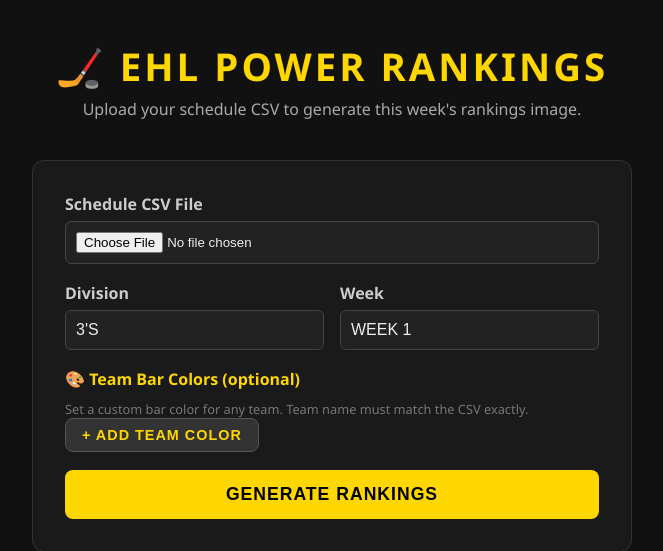
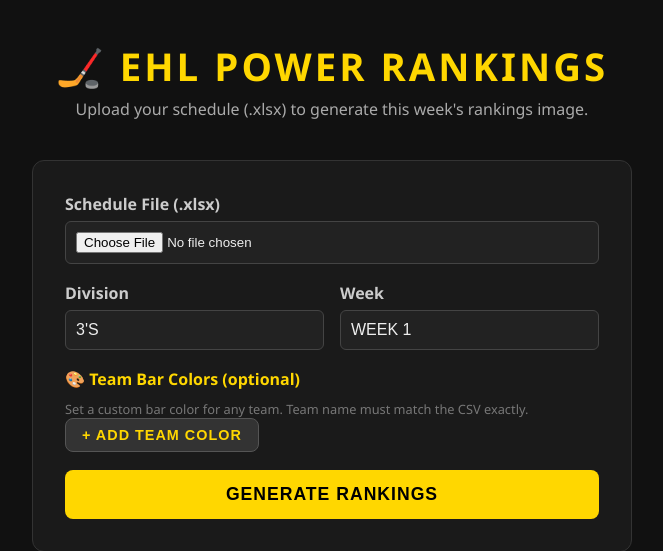
Before and after one commit to ElectricHockey/ehl-power-rankings, a Flask app: page / in a window 1280 px wide. Shown: the top 551 px of the page, without its empty margins (308-971 px from the left). Run offline with Flask 3, Linux system fonts and the light colour scheme; parts of the project's set-up code (start-up, migrations or seed data) failed here and were passed over.

Commit message:
Add xlsx upload support, week-based movement arrows, and fix logo matching for & in team names
- Switch upload from .csv to .xlsx (with .csv fallback)
- Add openpyxl dependency for xlsx parsing
- Add week-based movement calculation: compare current week vs previous week rankings
- Draw colored arrows in image: ▲N (green) for moved up, ▼N (red) for moved down, – for no change
- Fix logo auto-detect for teams with & in name (e.g. "Blood Sweat & Beers" → blood_sweat_beers.png or blood_sweat_and_beers.png)
- Store CSV text in session instead of file path for regeneration

Agent-Logs-Url: https://github.com/ElectricHockey/ehl-power-rankings/sessions/00d4094c-3e21-4ee6-b9b1-7aa8891dcf80

Co-authored-by: ElectricHockey <214592700+ElectricHockey@users.noreply.github.com>

```diff
--- a/app.py
+++ b/app.py
@@ -1,7 +1,7 @@
 """
 app.py – EHL Power Rankings Web App
-Upload a CSV schedule file, see the top-10 power rankings, and download
-a styled image ready for social media.
+Upload an Excel (.xlsx) schedule file, see the top-10 power rankings, and
+download a styled image ready for social media.
 """
 
 import os
@@ -53,6 +53,12 @@ def _collect_font_overrides(form):
     return overrides
 
 
+def _extract_week_number(week_label):
+    """Extract the numeric week from a label like 'WEEK 3'. Returns 0 if unparseable."""
+    m = re.search(r'(\d+)', week_label)
+    return int(m.group(1)) if m else 0
+
+
 @app.route("/", methods=["GET"])
 def index():
     return render_template("index.html")
@@ -61,17 +67,18 @@ def index():
 @app.route("/generate", methods=["POST"])
 def generate():
     # ── Validate upload ─────────────────────────────────────
-    if "csv_file" not in request.files:
+    if "schedule_file" not in request.files:
         flash("No file uploaded.", "error")
         return redirect(url_for("index"))
 
-    csv_file = request.files["csv_file"]
-    if csv_file.filename == "":
+    schedule_file = request.files["schedule_file"]
+    if schedule_file.filename == "":
         flash("No file selected.", "error")
         return redirect(url_for("index"))
 
-    if not csv_file.filename.lower().endswith(".csv"):
-        flash("Please upload a .csv file.", "error")
+    fname_lower = schedule_file.filename.lower()
+    if not (fname_lower.endswith(".xlsx") or fname_lower.endswith(".csv")):
+        flash("Please upload an .xlsx (or .csv) file.", "error")
         return redirect(url_for("index"))
 
     week_label = request.form.get("week_label", "WEEK 1").strip() or "WEEK 1"
@@ -93,15 +100,19 @@ def generate():
             if re.match(r'^[0-9a-fA-F]{6}$', hex_val):
                 color_overrides[name] = f"#{hex_val}"
 
-    # ── Save uploaded CSV ───────────────────────────────────
-    csv_filename = f"{uuid.uuid4().hex}.csv"
-    csv_path = os.path.join(UPLOAD_DIR, csv_filename)
-    csv_file.save(csv_path)
+    # ── Save uploaded file ──────────────────────────────────
+    ext = ".xlsx" if fname_lower.endswith(".xlsx") else ".csv"
+    saved_filename = f"{uuid.uuid4().hex}{ext}"
+    saved_path = os.path.join(UPLOAD_DIR, saved_filename)
+    schedule_file.save(saved_path)
 
-    # ── Run the rankings engine ─────────────────────────────
+    # ── Convert to CSV text ─────────────────────────────────
     try:
-        with open(csv_path, "r", encoding="utf-8") as f:
-            csv_text = f.read()
+        if ext == ".xlsx":
+            csv_text = engine.xlsx_to_csv_text(saved_path)
+        else:
+            with open(saved_path, "r", encoding="utf-8") as f:
+                csv_text = f.read()
 
         teams = engine.parse_schedule(csv_text)
         rankings = engine.calculate_power_scores(teams)
@@ -116,25 +127,31 @@ def generate():
                 )
             else:
                 flash(
-                    "No teams or games found in the CSV. "
+                    "No teams or games found in the file. "
                     "Expected columns: Game#, Home, HomeScore, AwayScore, Away, …, …, Status. "
                     "Rows must start with a number (game #).",
                     "error",
                 )
-            if os.path.exists(csv_path):
-                os.remove(csv_path)
+            if os.path.exists(saved_path):
+                os.remove(saved_path)
             return redirect(url_for("index"))
 
     except Exception as exc:
-        flash(f"Error processing CSV: {exc}", "error")
-        if os.path.exists(csv_path):
-            os.remove(csv_path)
+        flash(f"Error processing file: {exc}", "error")
+        if os.path.exists(saved_path):
+            os.remove(saved_path)
         return redirect(url_for("index"))
 
-    # Keep the CSV so the user can regenerate with different colors
-    session["csv_path"] = csv_path
+    # Store CSV text in session for regeneration; remove uploaded file
+    session["csv_text"] = csv_text
     session["week_label"] = week_label
     session["div_label"] = div_label
+    if os.path.exists(saved_path):
+        os.remove(saved_path)
+
+    # ── Compute movement arrows ─────────────────────────────
+    week_num = _extract_week_number(week_label)
+    movement = engine.compute_movement(csv_text, week_num)
 
     # ── Generate image ──────────────────────────────────────
     out_filename = f"power_rankings_{uuid.uuid4().hex}.png"
@@ -153,6 +170,7 @@ def generate():
         top_n=10,
         color_overrides=color_overrides,
         font_overrides=font_overrides,
+        movement=movement,
     )
 
     # ── Build results table with ALL ranked teams ───────────
@@ -227,13 +245,13 @@ def download(filename):
 
 @app.route("/regenerate", methods=["POST"])
 def regenerate():
-    """Re-generate the image using the previously uploaded CSV with new color overrides."""
-    csv_path = session.get("csv_path")
+    """Re-generate the image using the previously uploaded schedule with new overrides."""
+    csv_text = session.get("csv_text")
     week_label = session.get("week_label", "WEEK 1")
     div_label = session.get("div_label", "3'S")
 
-    if not csv_path or not os.path.isfile(csv_path):
-        flash("Session expired. Please upload the CSV again.", "error")
+    if not csv_text:
+        flash("Session expired. Please upload the schedule again.", "error")
         return redirect(url_for("index"))
 
     # ── Collect team color overrides ────────────────────────
@@ -253,17 +271,19 @@ def regenerate():
 
     # ── Re-run the rankings engine ──────────────────────────
     try:
-        with open(csv_path, "r", encoding="utf-8") as f:
-            csv_text = f.read()
         teams = engine.parse_schedule(csv_text)
         rankings = engine.calculate_power_scores(teams)
     except Exception as exc:
-        flash(f"Error processing CSV: {exc}", "error")
+        flash(f"Error processing schedule: {exc}", "error")
         return redirect(url_for("index"))
 
     if not rankings:
         flash("No ranked teams found.", "error")
         return redirect(url_for("index"))
+
+    # ── Compute movement arrows ─────────────────────────────
+    week_num = _extract_week_number(week_label)
+    movement = engine.compute_movement(csv_text, week_num)
 
     # ── Generate new image ──────────────────────────────────
     out_filename = f"power_rankings_{uuid.uuid4().hex}.png"
@@ -281,6 +301,7 @@ def regenerate():
         top_n=10,
         color_overrides=color_overrides,
         font_overrides=font_overrides,
+        movement=movement,
     )
 
     # ── Build results + team colors ─────────────────────────
--- a/generate_image.py
+++ b/generate_image.py
@@ -29,6 +29,8 @@ RANK_TEXT_COLOR = (255, 255, 255)
 TITLE_COLOR = (255, 215, 0)
 SUBTITLE_COLOR = (255, 215, 0)
 MOVEMENT_COLOR = (255, 255, 255)
+MOVE_UP_COLOR = (0, 200, 0)
+MOVE_DOWN_COLOR = (220, 30, 30)
 
 FONT_DIR = "/usr/share/fonts/truetype"
 
@@ -97,6 +99,7 @@ def generate_rankings_image(
     top_n=10,
     color_overrides=None,
     font_overrides=None,
+    movement=None,
 ):
     """
     Generate the power rankings image.
@@ -120,9 +123,14 @@ def generate_rankings_image(
     font_overrides : dict or None
         Optional {"title": int, "subtitle": int, "team": int, "rank": int}
         to override default font sizes (in pt).
+    movement : dict or None
+        Optional {team_name: int} where positive = moved up, negative = down,
+        0 = unchanged, None = new team.  Omit for no arrows.
     """
     if color_overrides is None:
         color_overrides = {}
+    if movement is None:
+        movement = {}
 
     # Merge user font sizes with defaults
     font_sizes = dict(DEFAULT_FONT_SIZES)
@@ -246,15 +254,24 @@ def generate_rankings_image(
         text_y = bar_y0 + (bar_h - nh) // 2 - nb[1]
         draw.text((text_x, text_y), name_upper, fill=style["text_color"], font=actual_font)
 
-        # Movement indicator (dash for now — could be ▲ ▼ later)
-        move_text = "–"
+        # Movement indicator (▲N / ▼N / –)
+        move_val = movement.get(team.name, 0)
+        if move_val is None or move_val == 0:
+            move_text = "–"
+            move_color = MOVEMENT_COLOR
+        elif move_val > 0:
+            move_text = f"▲{move_val}"
+            move_color = MOVE_UP_COLOR
+        else:
+            move_text = f"▼{abs(move_val)}"
+            move_color = MOVE_DOWN_COLOR
         mb = draw.textbbox((0, 0), move_text, font=font_move)
         mw = mb[2] - mb[0]
         mh = mb[3] - mb[1]
         # Center in the right margin area (BAR_RIGHT to IMG_WIDTH)
         margin_center_x = BAR_RIGHT + (IMG_WIDTH - BAR_RIGHT - mw) // 2 - mb[0]
         margin_center_y = y + (ROW_HEIGHT - mh) // 2 - mb[1]
-        draw.text((margin_center_x, margin_center_y), move_text, fill=MOVEMENT_COLOR, font=font_move)
+        draw.text((margin_center_x, margin_center_y), move_text, fill=move_color, font=font_move)
 
     img.save(output_path, "PNG")
     return output_path
--- a/requirements.txt
+++ b/requirements.txt
@@ -1,2 +1,3 @@
 Pillow>=10.0.0,<13.0.0
 Flask>=3.0.0,<4.0.0
+openpyxl>=3.1.0,<4.0.0
--- a/templates/index.html
+++ b/templates/index.html
@@ -157,7 +157,7 @@
 <body>
   <header>
     <h1>🏒 EHL Power Rankings</h1>
-    <p>Upload your schedule CSV to generate this week's rankings image.</p>
+    <p>Upload your schedule (.xlsx) to generate this week's rankings image.</p>
   </header>
 
   <div class="card">
@@ -170,8 +170,8 @@
     {% endwith %}
 
     <form action="{{ url_for('generate') }}" method="post" enctype="multipart/form-data">
-      <label for="csv_file">Schedule CSV File</label>
-      <input type="file" id="csv_file" name="csv_file" accept=".csv" required>
+      <label for="schedule_file">Schedule File (.xlsx)</label>
+      <input type="file" id="schedule_file" name="schedule_file" accept=".xlsx,.csv" required>
 
       <div class="row">
         <div class="field">
```
Also changed, not shown: team_config.py (+10 -1 lines), 1 other file.
